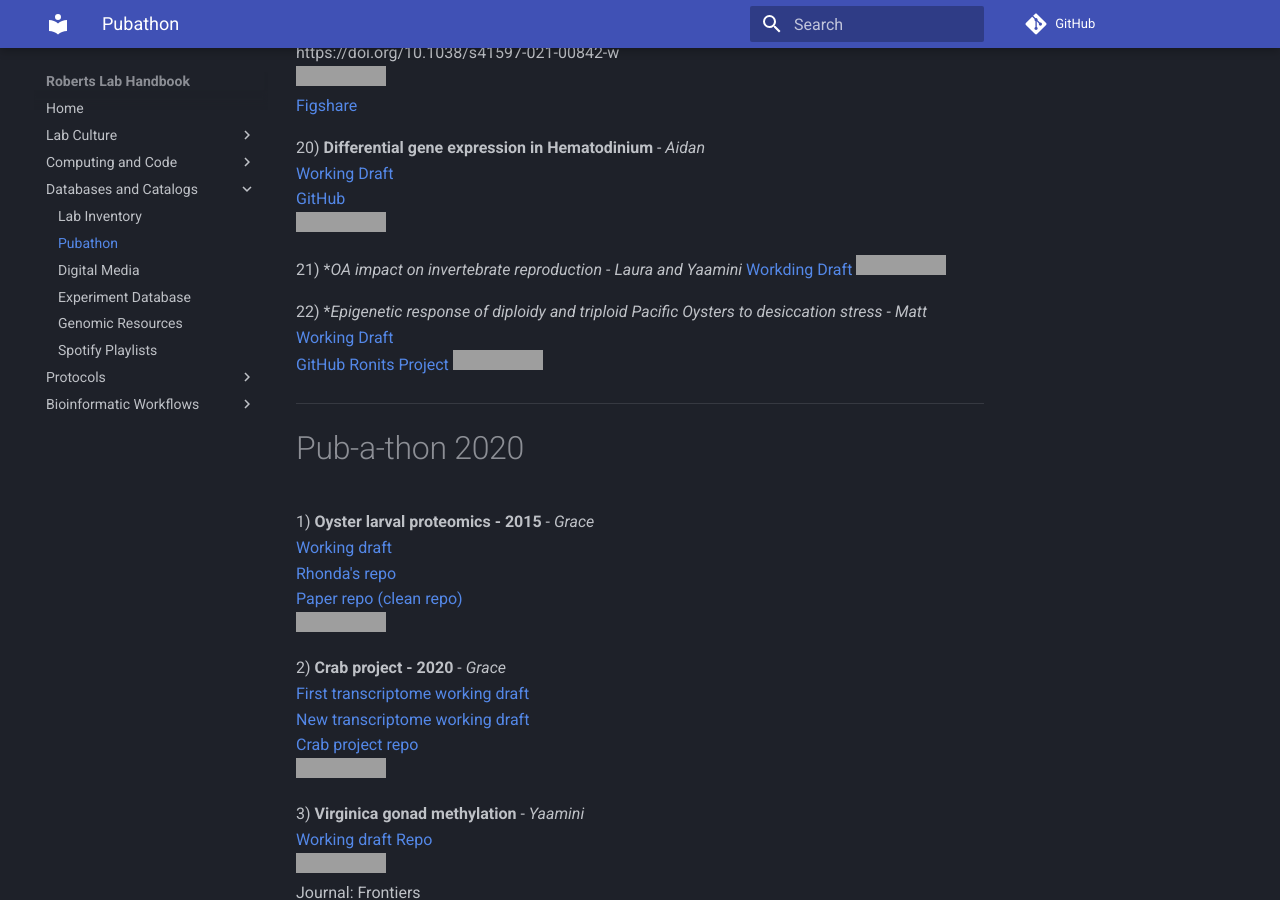
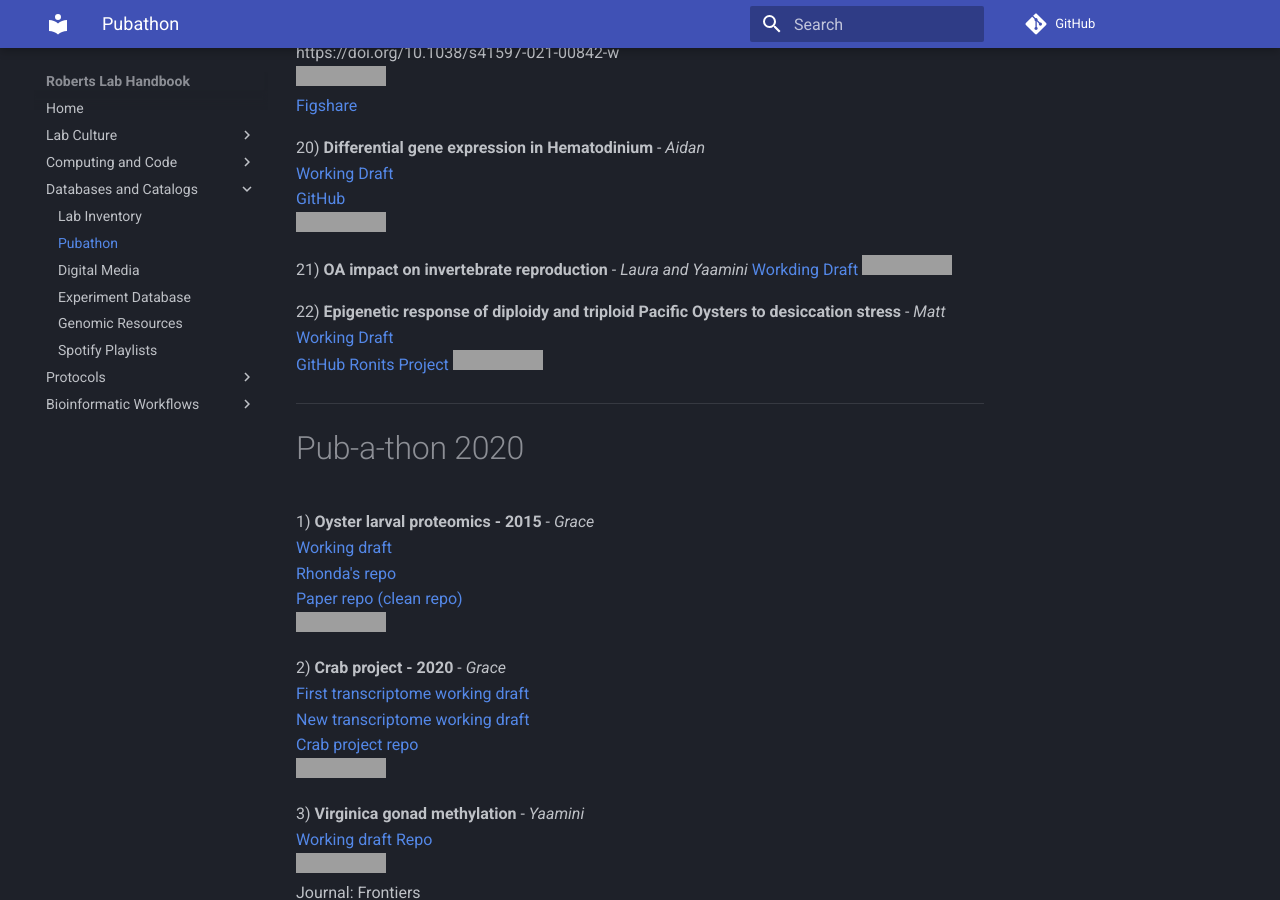
Before and after one commit to RobertsLab/resources, an MkDocs documentation site: the page built from docs/Pubathon.md, in a window 1280 px wide and 900 px high, scrolled down 3048 px, cut to the strip 0-900 px from the top of the window. Built offline with MkDocs 1.6.1 and Material for MkDocs 9.7.7, drawn with Linux system fonts in a browser that asks for light colours; comment, search, counter and statistics services are not loaded; grey boxes are pictures that could not be loaded.

```diff
--- a/docs/Pubathon.md
+++ b/docs/Pubathon.md
@@ -111,11 +111,11 @@ https://doi.org/10.1038/s41597-021-00842-w
 [GitHub](https://github.com/afcoyle/hemat_bairdii_transcriptome)
 ![status](https://img.shields.io/badge/pub--a--thon%20status-early%20draft-yellow.svg)
 
-21) **OA impact on invertebrate reproduction* - _Laura and Yaamini_
+21) **OA impact on invertebrate reproduction** - _Laura and Yaamini_
 [Workding Draft](https://docs.google.com/document/d/1CMcxD_Hu66jx4utSQHsw9W_xg338QHCj1Gg914szHjg/edit#)
 ![status](https://img.shields.io/badge/pub--a--thon%20status-in%20progress-orange.svg)
 
-22) **Epigenetic response of diploidy and triploid Pacific Oysters to desiccation stress* - _Matt_
+22) **Epigenetic response of diploidy and triploid Pacific Oysters to desiccation stress**  - _Matt_
 [Working Draft](https://docs.google.com/document/d/17mcGDI-TWmU4vgBXmiXmeofe4qEuFH5inBKBHhG9tzg/edit?usp=sharing)
 [GitHub](https://github.com/mattgeorgephd/project-gigas_ploidy)
 [Ronits Project](https://github.com/ronitjain31/gigas_ploidy)
```
